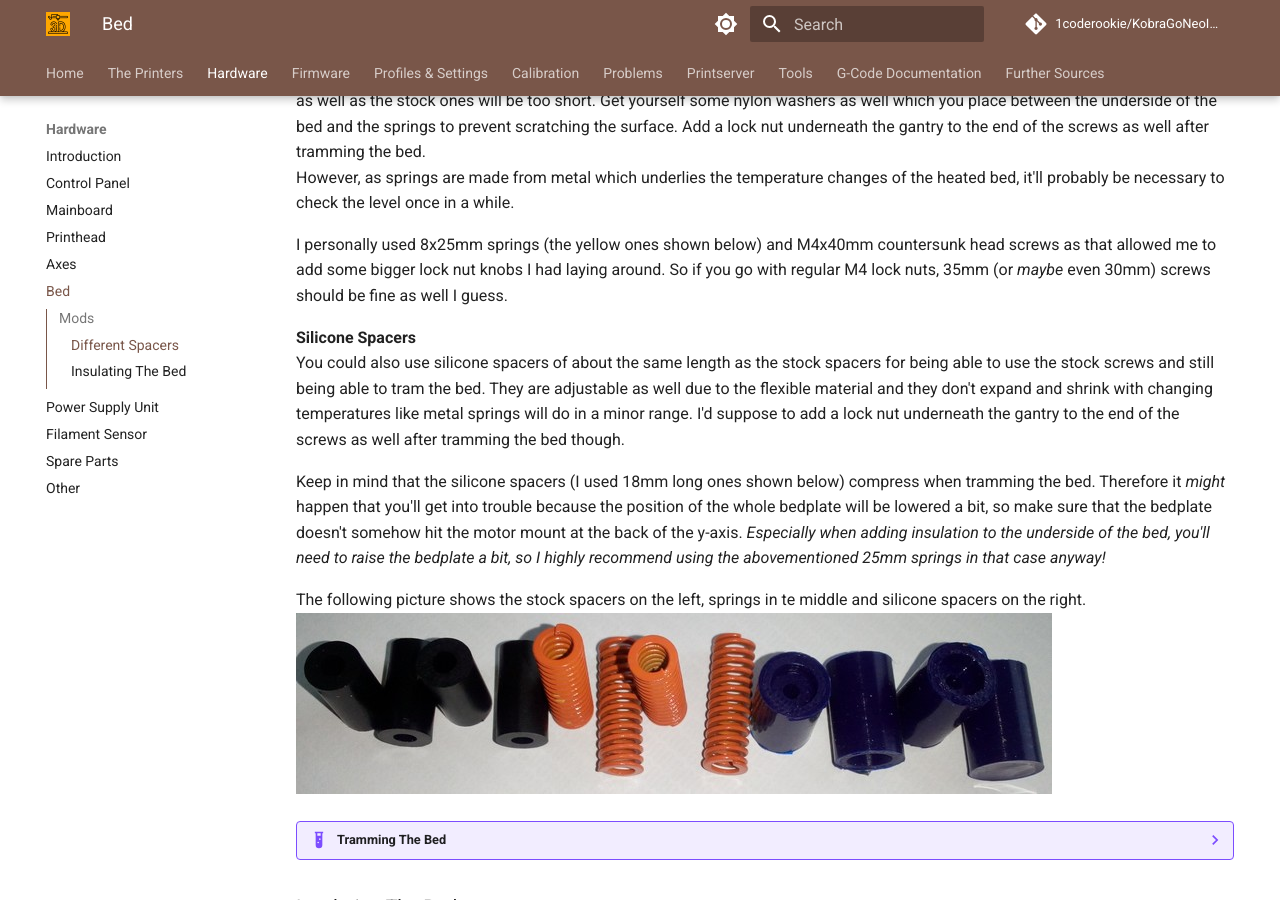
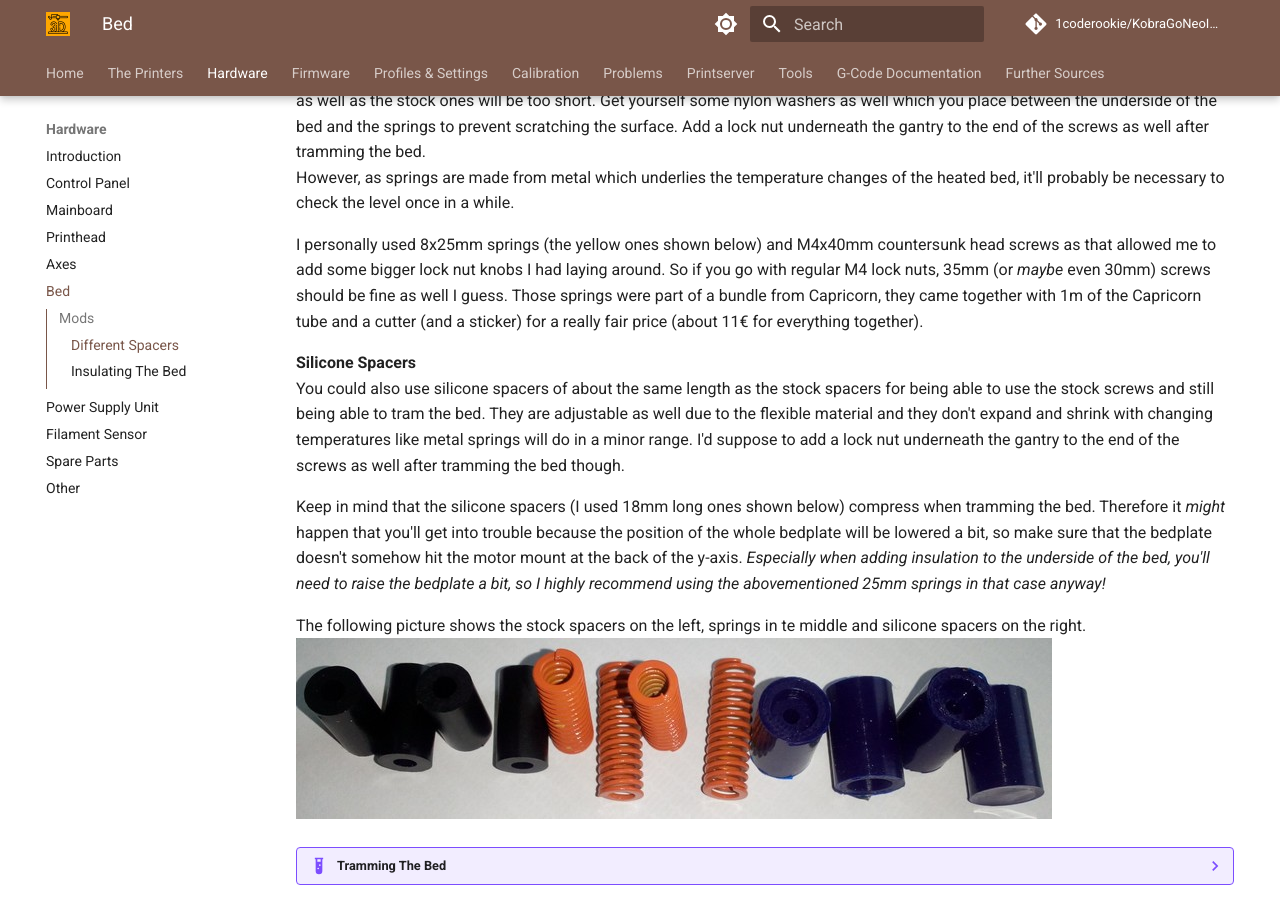
Before and after one commit to 1coderookie/KobraGoNeoInsights, an MkDocs documentation site: the page built from docs/hardware/bed.md, in a window 1280 px wide and 900 px high, scrolled down 3891 px. Built offline with MkDocs 1.6.1 and Material for MkDocs 9.7.7, drawn with Linux system fonts in a browser that asks for light colours; comment, search, counter and statistics services are not loaded.

Commit message:
Update bed.md

```diff
--- a/docs/hardware/bed.md
+++ b/docs/hardware/bed.md
@@ -153,7 +153,7 @@ It's adviseable to make sure that the bolt can't turn itself loose due to the vi
 Mounting springs instead of rigid spacers allows you to tram the bed itself. You'd have to get yourself some longer M4 type screws as well as the stock ones will be too short. Get yourself some nylon washers as well which you place between the underside of the bed and the springs to prevent scratching the surface. Add a lock nut underneath the gantry to the end of the screws as well after tramming the bed.
 However, as springs are made from metal which underlies the temperature changes of the heated bed, it'll probably be necessary to check the level once in a while.
 
-I personally used 8x25mm springs (the yellow ones shown below) and M4x40mm countersunk head screws as that allowed me to add some bigger lock nut knobs I had laying around. So if you go with regular M4 lock nuts, 35mm (or *maybe* even 30mm) screws should be fine as well I guess.
+I personally used 8x25mm springs (the yellow ones shown below) and M4x40mm countersunk head screws as that allowed me to add some bigger lock nut knobs I had laying around. So if you go with regular M4 lock nuts, 35mm (or *maybe* even 30mm) screws should be fine as well I guess. Those springs were part of a bundle from Capricorn, they came together with 1m of the Capricorn tube and a cutter (and a sticker) for a really fair price (about 11€ for everything together).
 
 **Silicone Spacers**
 You could also use silicone spacers of about the same length as the stock spacers for being able to use the stock screws and still being able to tram the bed. They are adjustable as well due to the flexible material and they don't expand and shrink with changing temperatures like metal springs will do in a minor range. I'd suppose to add a lock nut underneath the gantry to the end of the screws as well after tramming the bed though.
```
